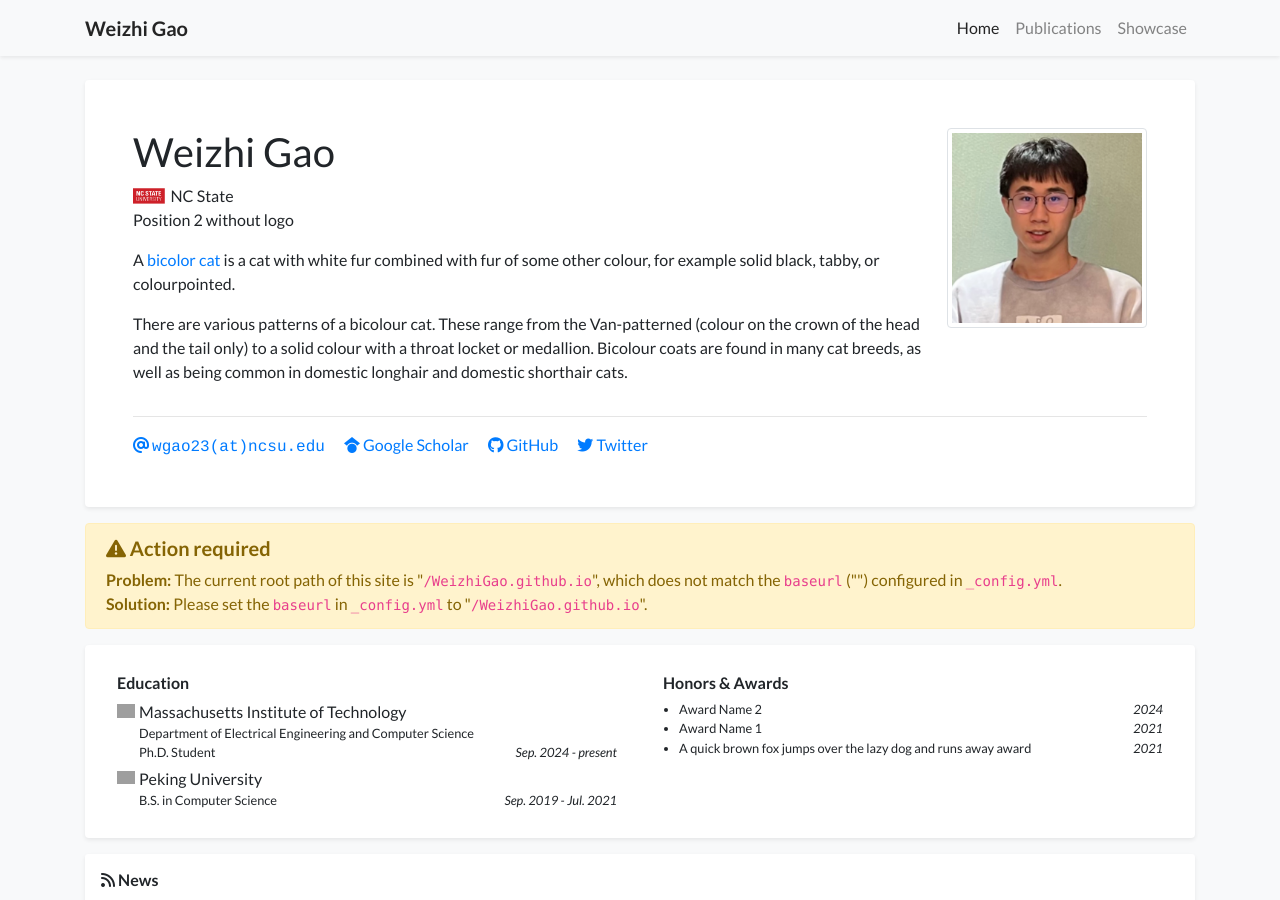
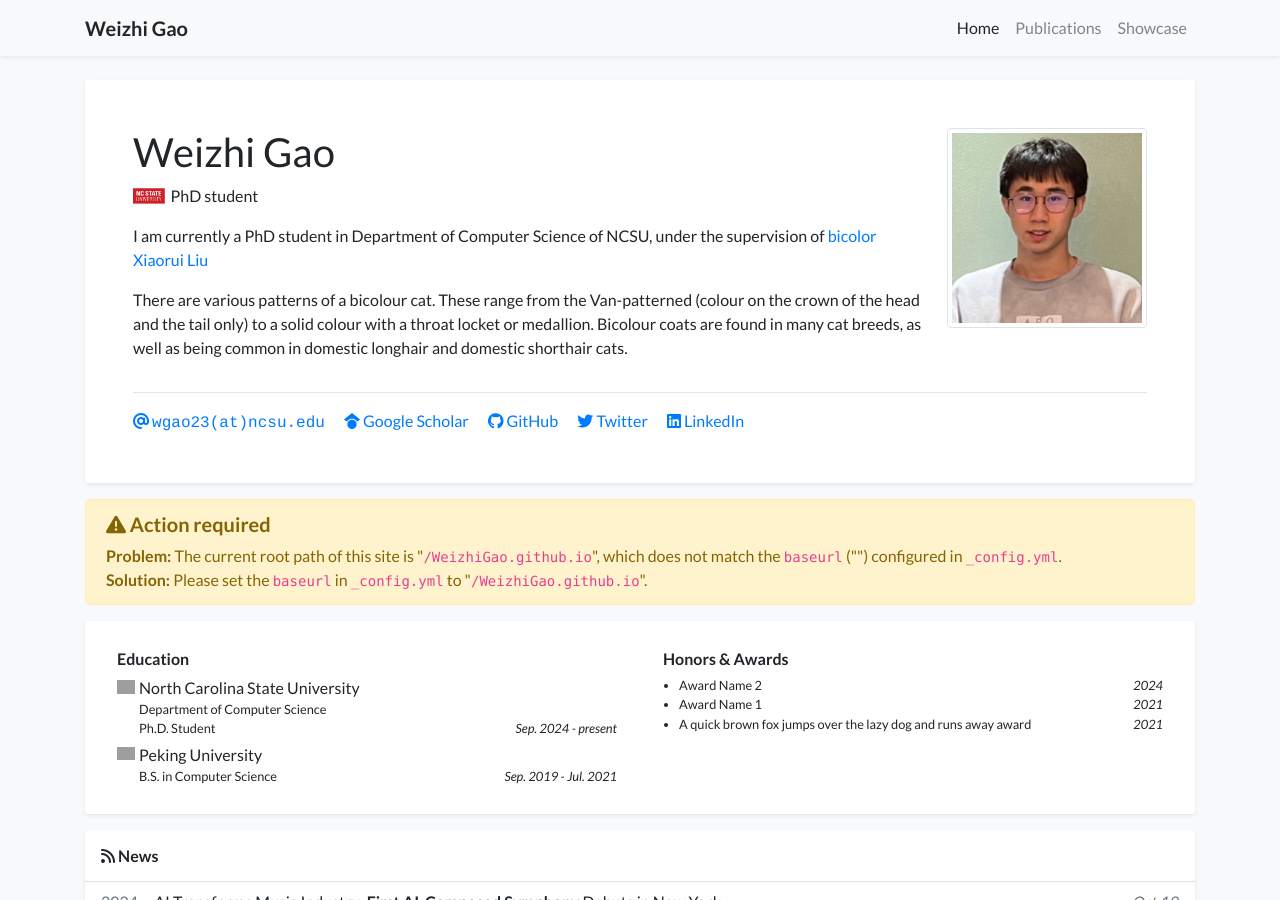
Before and after one commit to WeizhiGao/WeizhiGao.github.io, a Jekyll site: the page built from index.html, in a window 1280 px wide and 900 px high. Built offline with Jekyll 4.4.1, drawn with Linux system fonts in a browser that asks for light colours; nearby versions of some CDN libraries; a style sheet for code colours, icons or effects is not loaded; grey boxes are pictures that could not be loaded.

Commit message:
edit personal info

```diff
--- a/_data/profile.yml
+++ b/_data/profile.yml
@@ -4,25 +4,25 @@ navbar_name: "Weizhi Gao"
 
 positions:
 - logo: /assets/images/logo/nc_state.jpg  # Logo is optional
-  name: NC State
-- name: Position 2 without logo
+  name: PhD student
 
 
 email: "wgao23@ncsu.edu"
 # cv_link: link-to-your-cv-file
-gscholar: xFmQpf4AAAAJ  # This is an example, replace it with your own Google Scholar ID
-github: your_github_id
-twitter: your_twitter_id  # Do not include the '@' symbol
+gscholar: WebNdhQAAAAJ&hl=en  # This is an example, replace it with your own Google Scholar ID
+github: WeizhiGao
+twitter: Weizhi_Gao  # Do not include the '@' symbol
 # wechat_qrcode: /assets/images/etc/wechat.jpg
 # wechat_prompt: >-
 #   Please tell me your <strong>name</strong> and <strong>affiliation</strong> (current or past) when adding my wechat. Thanks!
-# linkedin: your-linked-in-id
+linkedin: weizhigao
 # orcid: 0000-0000-0000-0000
 
 short_bio_text_justify: false
 short_bio: >-
   <p>
-    A <a href="https://en.wikipedia.org/wiki/Bicolor_cat" target="_blank">bicolor cat</a> is a cat with white fur combined with fur of some other colour, for example solid black, tabby, or colourpointed.
+    I am currently a PhD student in Department of Computer Science of NCSU, under the supervision
+    of <a href="https://sites.google.com/ncsu.edu/xiaorui/" target="_blank">bicolor Xiaorui Liu</a>
   </p>
   <p>
     There are various patterns of a bicolour cat. These range from the Van-patterned (colour on the crown of the head
@@ -35,10 +35,10 @@ portrait_caption: >-
   Photo by Manja Vitolic on Unsplash (this caption is optional, comment it out to disable).
 
 education:
-- name: Massachusetts Institute of Technology
+- name: North Carolina State University
   logo: /assets/images/badges/MIT_Social_circle.png
   position: >-
-    Department of Electrical Engineering and Computer Science <br/>
+    Department of Computer Science <br/>
     Ph.D. Student
   date: Sep. 2024 - present
 - name: Peking University
```
Also changed, not shown: assets/images/logo/nc_state_circle.png (added).
